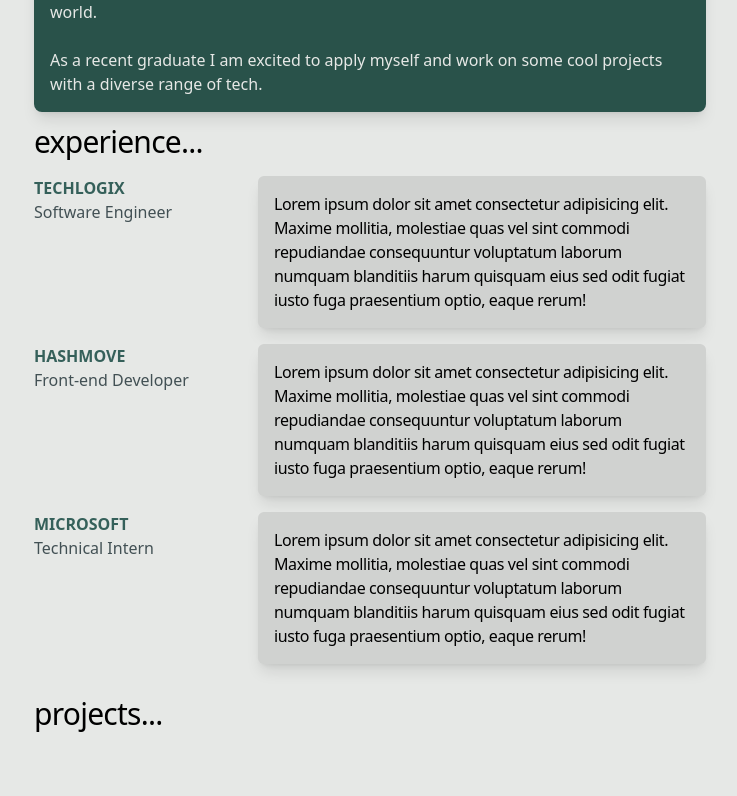
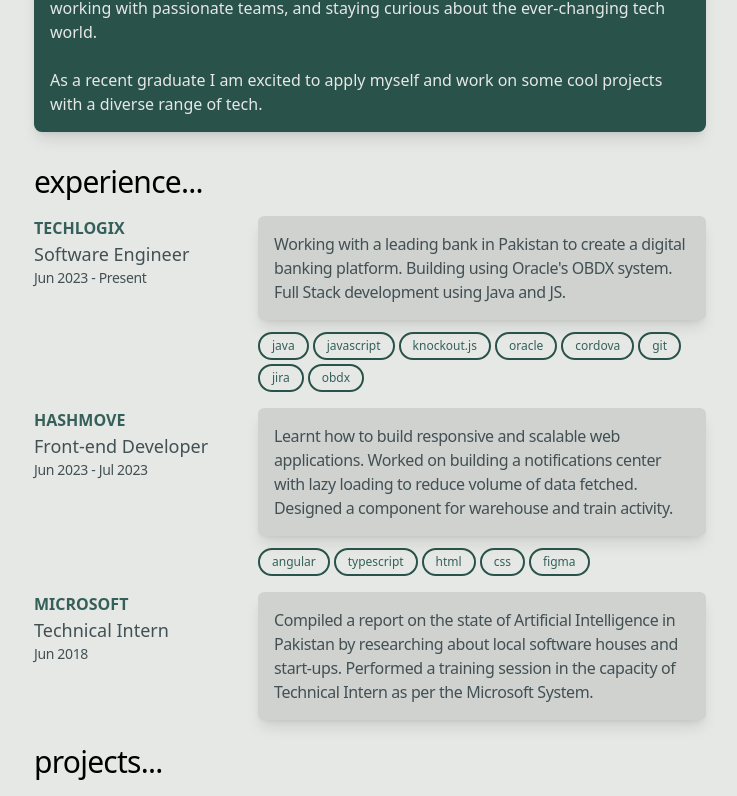
Before and after one commit to Mafzii/portfolio_v1, a Next.js app: page / in a window 1280 px wide. Shown: the part 384-1180 px from the top of the page, without its empty margins (270-1007 px from the left). Before the commit the page ends 1118 px from the top, so only its background shows below. Built offline with nearby package versions, Linux system fonts and the light colour scheme.

Commit message:
DEV-3: Experience | improvements on experience section

```diff
--- a/components/About.jsx
+++ b/components/About.jsx
@@ -2,10 +2,10 @@
 
 export default function About () {
     return (
-        <section className="">
+        <section className="my-4">
             <h1 className="text-black text-3xl tracking-tight">about...</h1>
             <div className="grid grid-cols-6">
-                <p className="bg-primary text-background shadow-lg rounded-lg p-4 col-span-6 m-3 mx-0">
+                <p className="bg-primary text-background shadow-lg rounded-lg p-4 col-span-6 my-4">
                     On a mission to build meaningful solutions. I love tackling complex challenges, working with passionate teams, and staying curious about the ever-changing tech world.
                     <br /><br />
                     As a recent graduate I am excited to apply myself and work on some cool projects with a diverse range of tech.
--- a/components/Experience.jsx
+++ b/components/Experience.jsx
@@ -5,47 +5,66 @@
         id:1,
         place: "TECHLOGIX",
         title: "Software Engineer",
+        date: "Jun 2023 - Present",
+        info: "Working with a leading bank in Pakistan to create a digital banking platform. Building using Oracle's OBDX system. Full Stack development using Java and JS.",
+        tech: ["java", "javascript", "knockout.js", "oracle", "cordova", "git", "jira", "obdx"],
     },
     {
         id:2,
         place: "HASHMOVE",
         title: "Front-end Developer",
+        date: "Jun 2023 - Jul 2023",
+        info: "Learnt how to build responsive and scalable web applications. Worked on building a notifications center with lazy loading to reduce volume of data fetched. Designed a component for warehouse and train activity.",
+        tech: ["angular", "typescript", "html", "css", "figma"],
     },
     {
         id:3,
         place: "MICROSOFT",
         title: "Technical Intern",
+        date: "Jun 2018",
+        info: "Compiled a report on the state of Artificial Intelligence in Pakistan by researching about local software houses and start-ups. Performed a training session in the capacity of Technical Intern as per the Microsoft System.",
     }
 ]
 
 export default function Experience () {
     return (
-        <section className="">
+        <section className="my-4">
             <h1 className="text-black text-3xl tracking-tight">experience...</h1>
-            <div className="p-4 px-0">
+            <div className="my-4">
                 {
                     _experience.map((info) => {
                         return (
-                            <div key={info['id']} className="pb-4">
+                            <div key={info["id"]} className="mb-4">
                                 <div className="grid grid-cols-6 gap-0">
                                     <div className="col-span-2">
                                         <h3 className="text-text font-bold">{info["place"]}</h3>
-                                        <p className="text-secondary">{info["title"]}</p>
+                                        <p className="text-secondary text-lg">{info["title"]}</p>
+                                        <p className="text-secondary font-light text-sm tracking-tight">{info["date"]}</p>
                                     </div>
-                                    <div className="col-span-4 bg-background-dark rounded-md p-4 shadow-lg">
-                                        <p className="text-black tracking-tight font-sm">Lorem ipsum dolor sit amet consectetur adipisicing elit. Maxime mollitia,
-molestiae quas vel sint commodi repudiandae consequuntur voluptatum laborum
-numquam blanditiis harum quisquam eius sed odit fugiat iusto fuga praesentium
-optio, eaque rerum! </p>
+                                    <div className="col-span-4">
+                                        <div className="bg-background-dark rounded-md p-4 shadow-lg">
+                                            <p className="text-secondary tracking-tight font-sm">{info["info"]}</p>
+                                        </div>
+                                        <div className="flex flex-wrap mt-2">
+                                        {
+                                            info["tech"] ? (
+                                                info["tech"].map((label) => {
+                                                    return (
+                                                        <div key={info["id"]} className="mt-1 me-1 rounded-full bg-transparent py-1 px-3 border-2 border-solid border-primary">
+                                                            <p className="text-text text-xs font-light">{label}</p>
+                                                        </div>
+                                                    )
+                                                })
+                                            ) : null
+                                        }
+                                        </div>
                                     </div>
                                 </div>
                             </div>
                         )
                     })
                 }
-
             </div>
-
         </section>
     )
 }
--- a/components/Navbar.jsx
+++ b/components/Navbar.jsx
@@ -13,7 +13,7 @@
             </a>
           </h1>
           <h2 className="text-black text-2xl">
-            Software Engineer at Techlogix
+            Software Engineer
           </h2>
           <div className="py-2">
             <p><a className="hover:text-black">/about</a></p>
--- a/components/Projects.jsx
+++ b/components/Projects.jsx
@@ -2,7 +2,7 @@
 
 export default function Projects () {
     return (
-        <section className="">
+        <section className="my-4">
             <h1 className="text-black text-3xl tracking-tight">projects...</h1>
             <div>
                 {/* create a way to display projects in a list view */}
--- a/tailwind.config.js
+++ b/tailwind.config.js
@@ -20,7 +20,7 @@
         'background-dark': '#D0D2D0',
         'primary':'#29524A',
         'secondary':'#425054',
-        'accent':'#D0F4EA'
+        'accent': '#32E7C3' // light: '#D0F4EA'
       },
     },
   },
```
